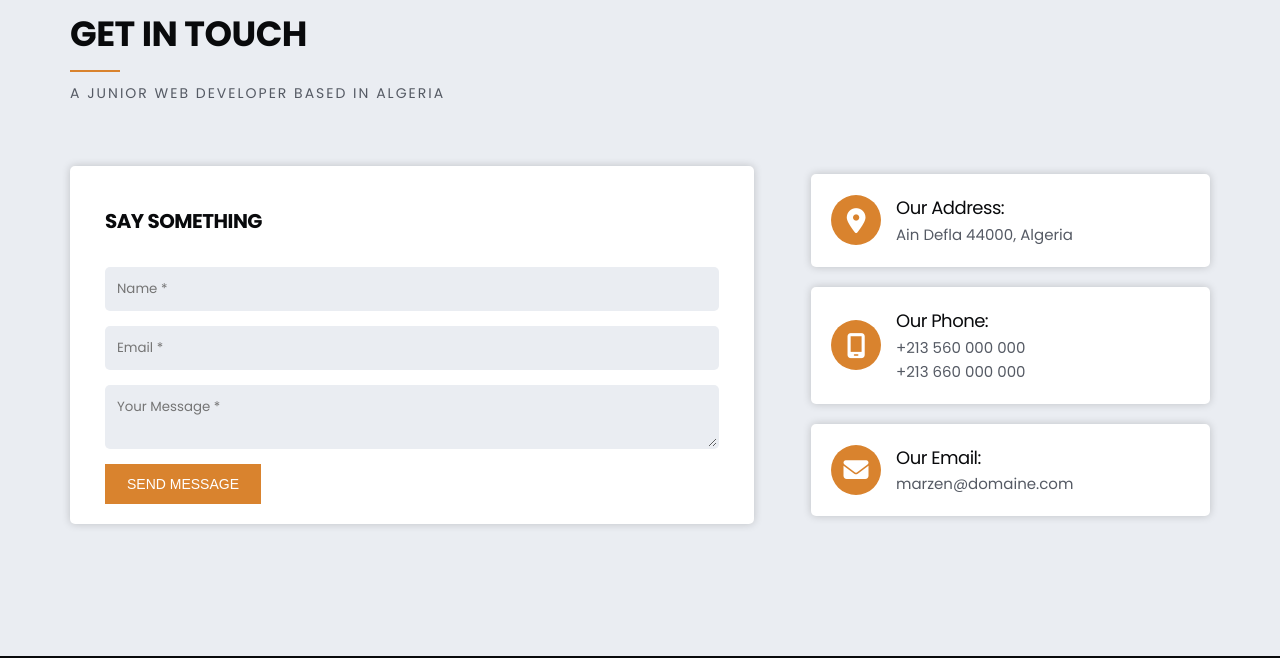
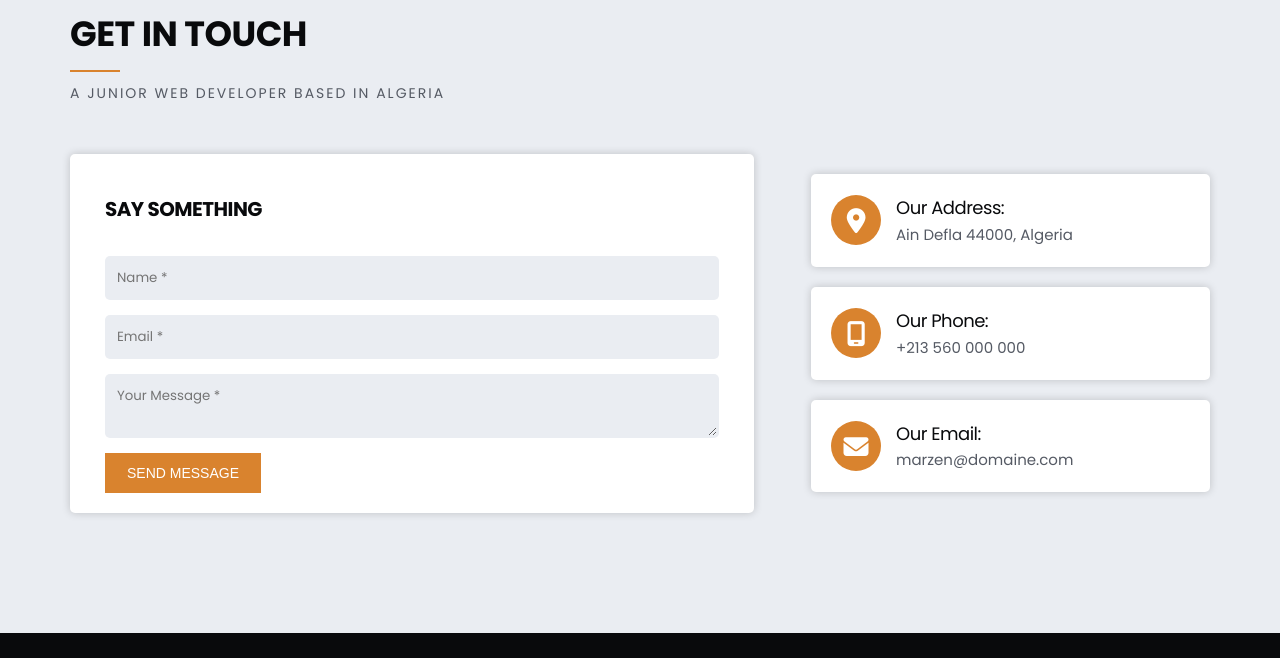
Before and after one commit to marzenalaa/portfolio-webpage, a plain HTML site: page index.html in a window 1280 px wide. Shown: the part 5655-6313 px from the top of the page. Drawn offline with Linux system fonts and the light colour scheme.

Commit message:
Update index.html

```diff
--- a/index.html
+++ b/index.html
@@ -547,7 +547,6 @@
                 <div class="info-content">
                   <h6>Our Phone:</h6>
                   <p>+213 560 000 000</p>
-                  <p>+213 660 000 000</p>
                 </div>
               </div>
               <div class="info flex-center">
```
